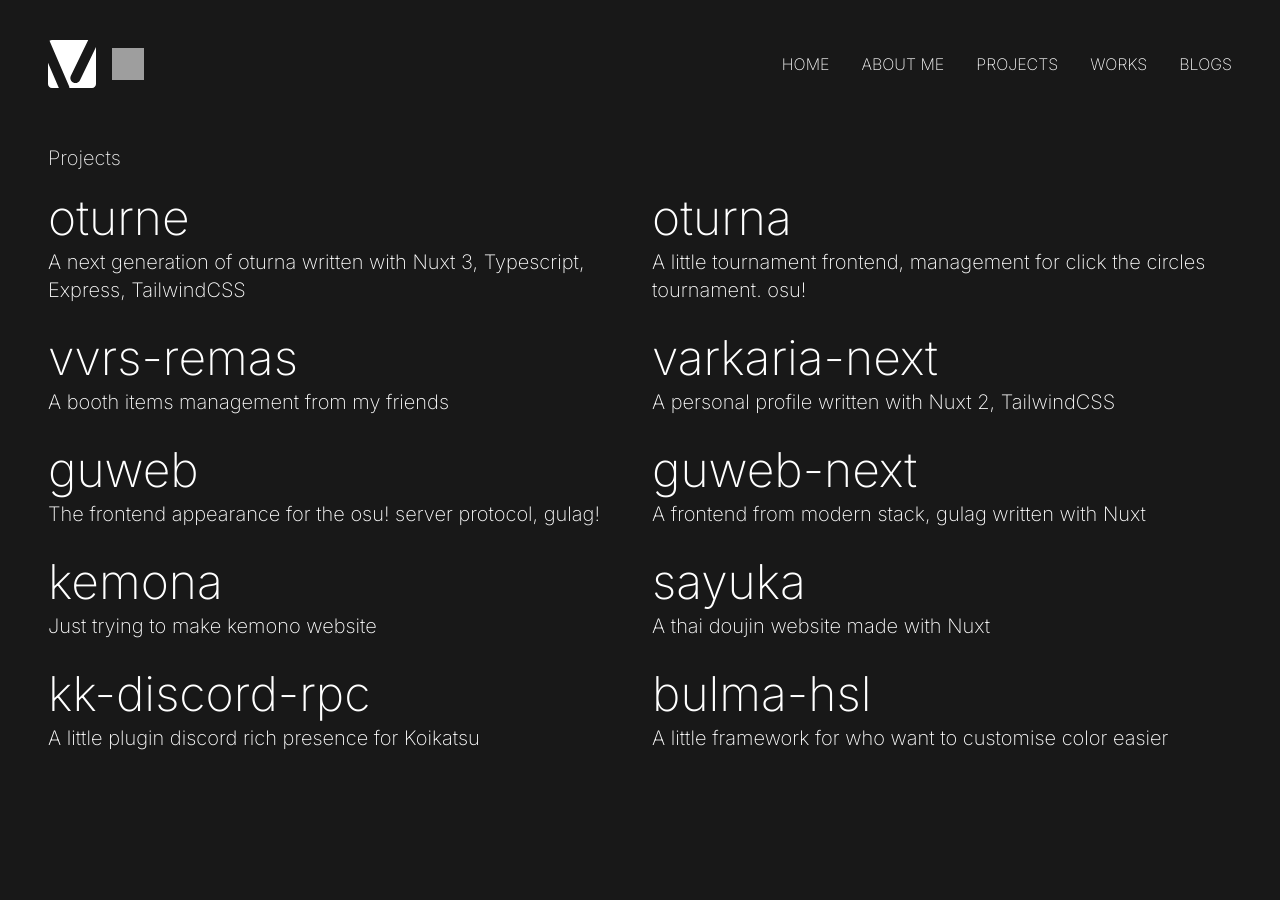
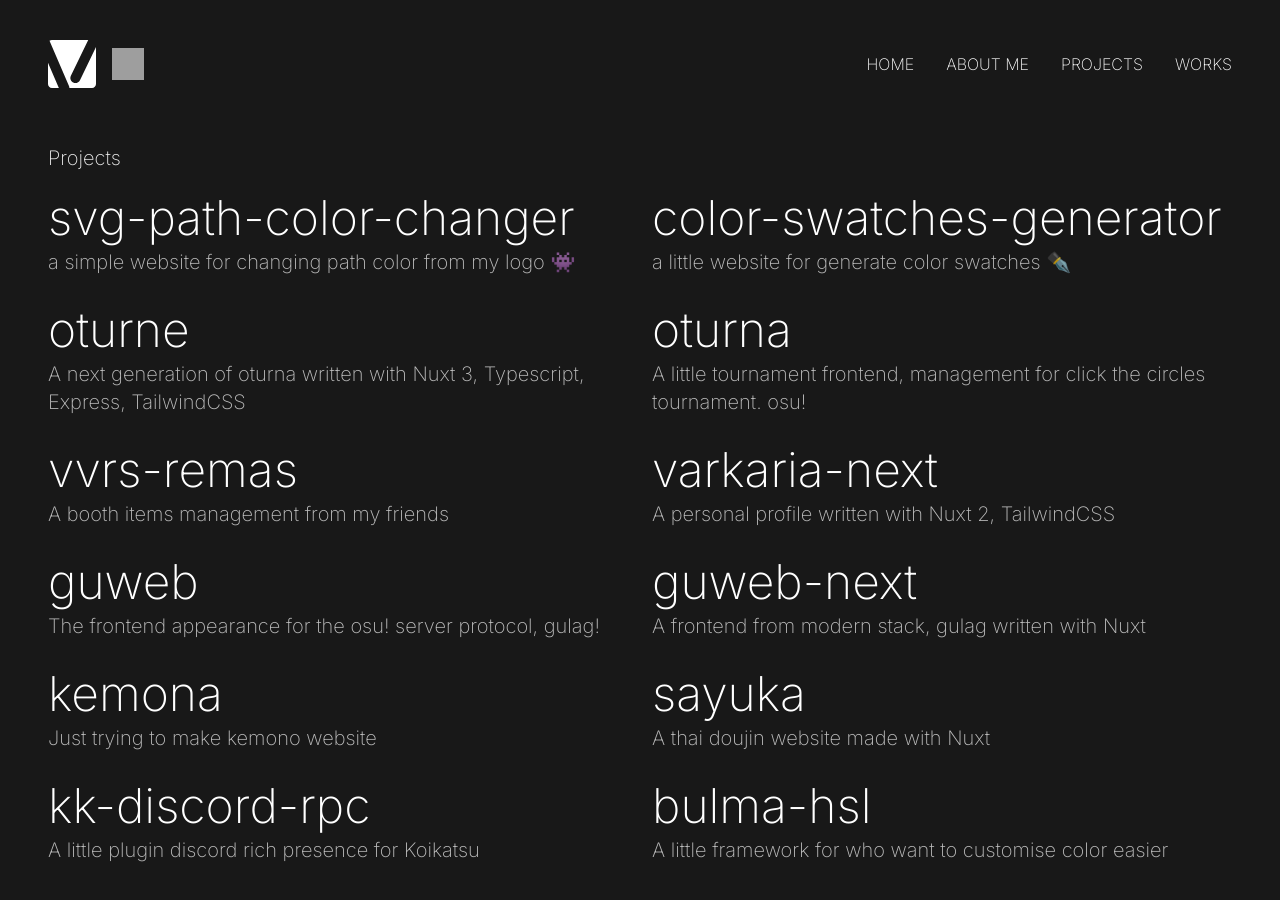
Before and after one commit to varkaria/profile-front, a Next.js app: page /projects in a window 1280 px wide. Shown: the top 900 px of the page. Built offline with nearby package versions, Linux system fonts and the light colour scheme; grey boxes are pictures that could not be loaded.

Commit message:
feat(client): major update

```diff
--- a/pages/_app.tsx
+++ b/pages/_app.tsx
@@ -85,7 +85,6 @@ function MyApp({ Component, pageProps, router }: AppProps) {
             <Link href="/about">ABOUT ME</Link>
             <Link href="/projects">PROJECTS</Link>
             <Link href="/works">WORKS</Link>
-            <a href="https://blog.varkaria.tech">BLOGS</a>
           </div>
 
           <div
--- a/pages/projects.tsx
+++ b/pages/projects.tsx
@@ -18,7 +18,7 @@ const Projects: NextPage = () => {
       translateY: [20, 0],
       easing: "easeOutExpo",
       duration: 1000,
-      delay: (el: any, i: number) => 100 * i,
+      delay: (el: any, i: number) => 50 * i,
     });
 
     anime({
@@ -31,10 +31,20 @@ const Projects: NextPage = () => {
 
   const projects: Project[] = [
     {
+      title: "svg-path-color-changer",
+      description: "a simple website for changing path color from my logo 👾",
+      href: "https://github.com/Varkaria/svg-path-color-changer",
+    },
+    {
+      title: "color-swatches-generator ",
+      description: "a little website for generate color swatches ✒️",
+      href: "https://github.com/Varkaria/color-swatches-generator",
+    },
+    {
       title: "oturne",
       description:
         "A next generation of oturna written with Nuxt 3, Typescript, Express, TailwindCSS",
-      href: "https://github.com/gusb3ll/kemona",
+      href: "https://github.com/gusb3ll/oturne",
     },
     {
       title: "oturna",
@@ -102,7 +112,9 @@ const Projects: NextPage = () => {
               href={project.href}
             >
               {project.title}
-              <span className="block text-xl">{project.description}</span>
+              <span className="block text-xl opacity-70">
+                {project.description}
+              </span>
             </a>
           ))}
         </div>
```
Also changed, not shown: package.json (+5 -5 lines), pages/about.tsx (+18 -6 lines), 1 other file (tests, documents, lock files or other folders).
